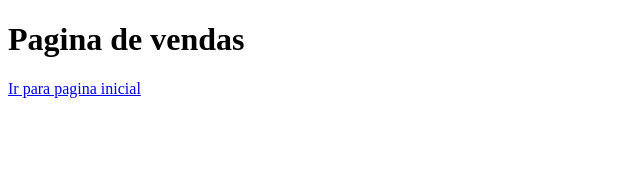
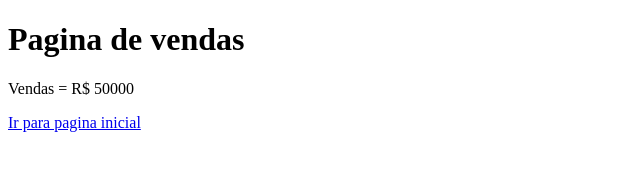
Before and after one commit to m4rkinw/teste-git, a plain HTML site: page vendas.html in a window 1280 px wide. Shown: the whole page, without its empty margins (0-640 px from the left). Drawn offline with Linux system fonts and the light colour scheme.

Commit message:
Acrescentado valor das vendas

```diff
--- a/vendas.html
+++ b/vendas.html
@@ -7,6 +7,7 @@
 </head>
 <body>
     <h1>Pagina de vendas </h1>
+    <p>Vendas = R$ 50000</p>
     <a href="index.html">Ir para pagina inicial</a>
 </body>
 </html>
```
